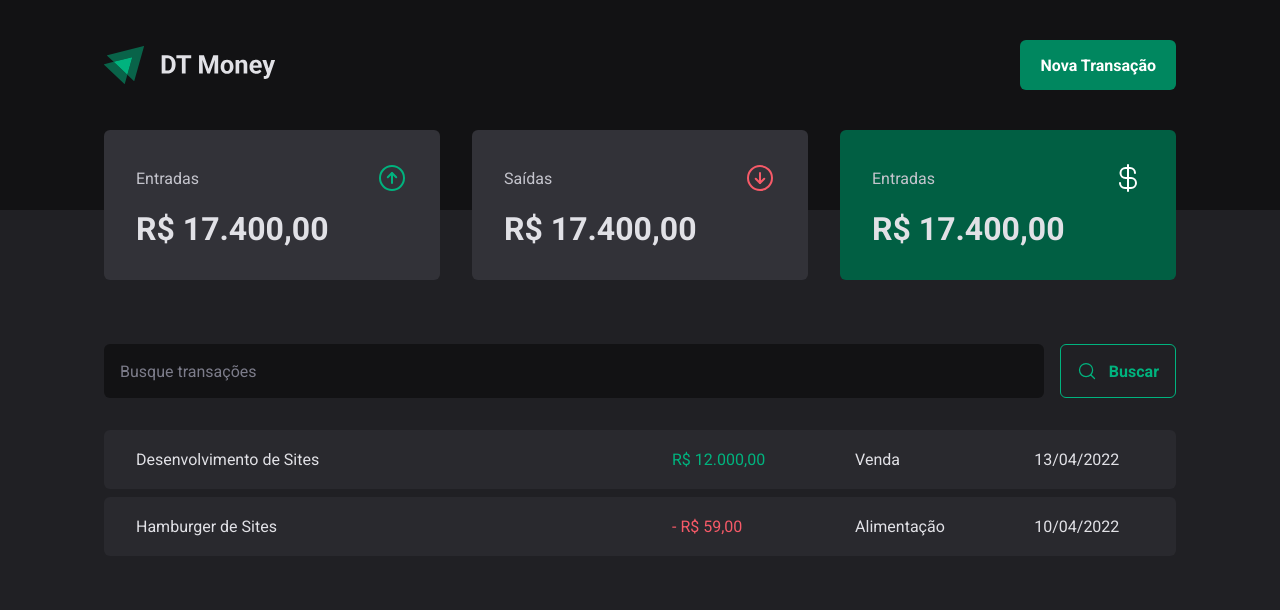
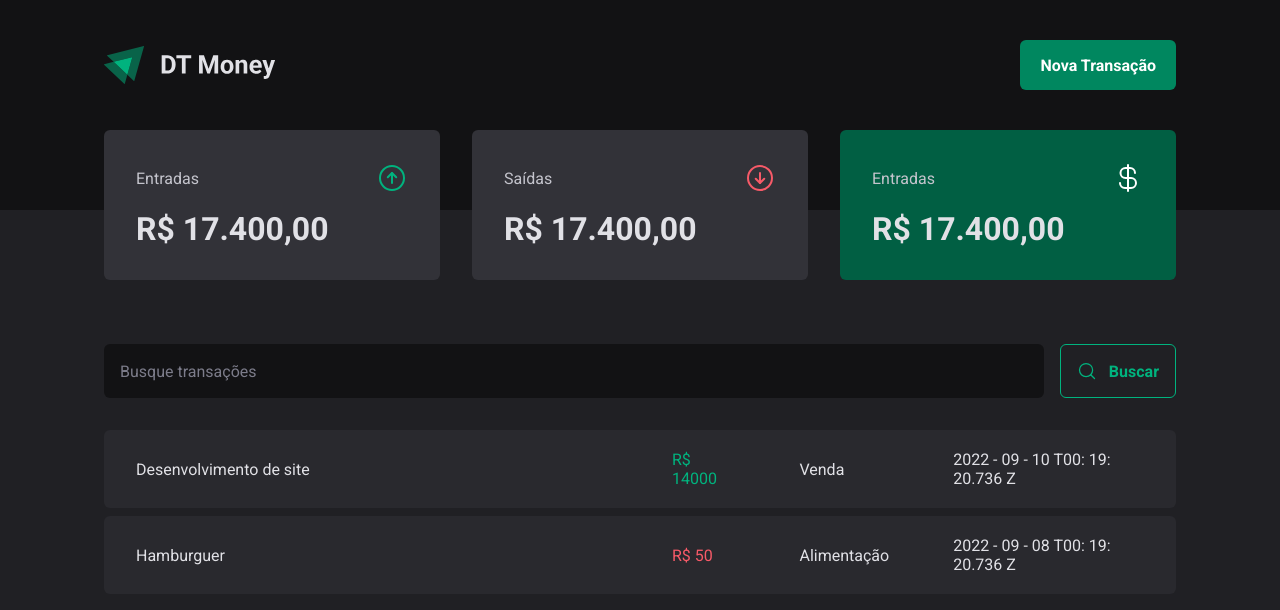
Before and after one commit to trslucas/Ignite-DT-Money, a React (Vite) app: page / in a window 1280 px wide. Shown: the top 610 px of the page. Built offline with nearby package versions, Linux system fonts and the light colour scheme; data requests are answered from the project's data file.

Commit message:
Realizando Requisição HTTP

```diff
--- a/src/pages/transations/index.tsx
+++ b/src/pages/transations/index.tsx
@@ -1,3 +1,4 @@
+import { useEffect, useState } from 'react'
 import { Header } from '../../components/Header'
 import { Summary } from '../../components/Summary'
 import { SearchForm } from './components/SearchForm'
@@ -7,7 +8,29 @@
   TransactionsTable,
 } from './styles'
 
+interface Transaction {
+  id: number
+  description: string
+  type: 'income' | 'outcome'
+  price: number
+  category: string
+  createdAt: string
+}
+
 export function Transactions() {
+  const [transactions, setTransactions] = useState<Transaction[]>([])
+
+  async function loadTransactions() {
+    const response = await fetch('http://localhost:3000/transactions')
+    const data = await response.json()
+
+    setTransactions(data)
+  }
+
+  useEffect(() => {
+    loadTransactions()
+  }, [])
+
   return (
     <div>
       <Header />
@@ -17,23 +40,20 @@
         <SearchForm />
         <TransactionsTable>
           <tbody>
-            <tr>
-              <td width="50%">Desenvolvimento de Sites</td>
-              <td>
-                <PriceHighlight variant="income">R$ 12.000,00</PriceHighlight>
-              </td>
-              <td>Venda</td>
-              <td>13/04/2022</td>
-            </tr>
-
-            <tr>
-              <td width="50%">Hamburger de Sites</td>
-              <td>
-                <PriceHighlight variant="outcome">- R$ 59,00</PriceHighlight>
-              </td>
-              <td>Alimentação</td>
-              <td>10/04/2022</td>
-            </tr>
+            {transactions.map((transaction) => {
+              return (
+                <tr key={transaction.id}>
+                  <td width="50%">{transaction.description}</td>
+                  <td>
+                    <PriceHighlight variant={transaction.type}>
+                      R$ {transaction.price}
+                    </PriceHighlight>
+                  </td>
+                  <td>{transaction.category}</td>
+                  <td>{transaction.createdAt}</td>
+                </tr>
+              )
+            })}
           </tbody>
         </TransactionsTable>
       </TransactionsContainer>
```
